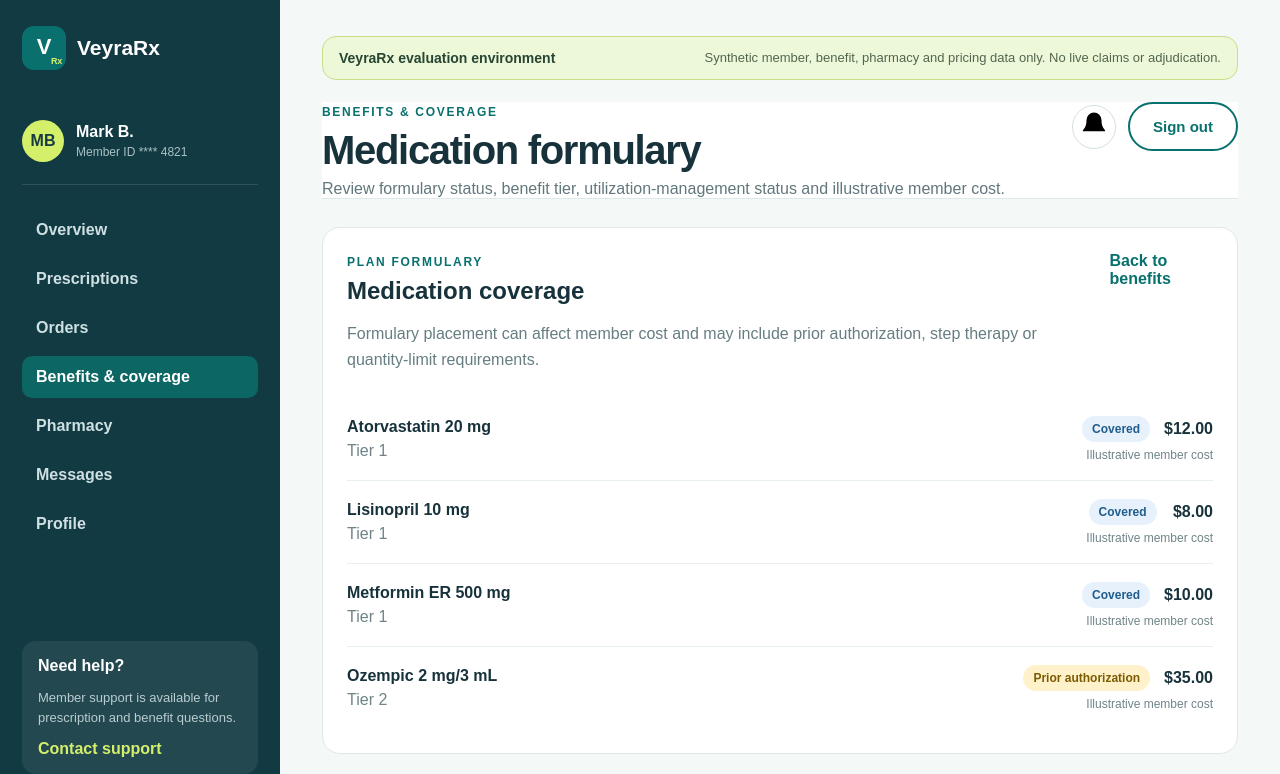
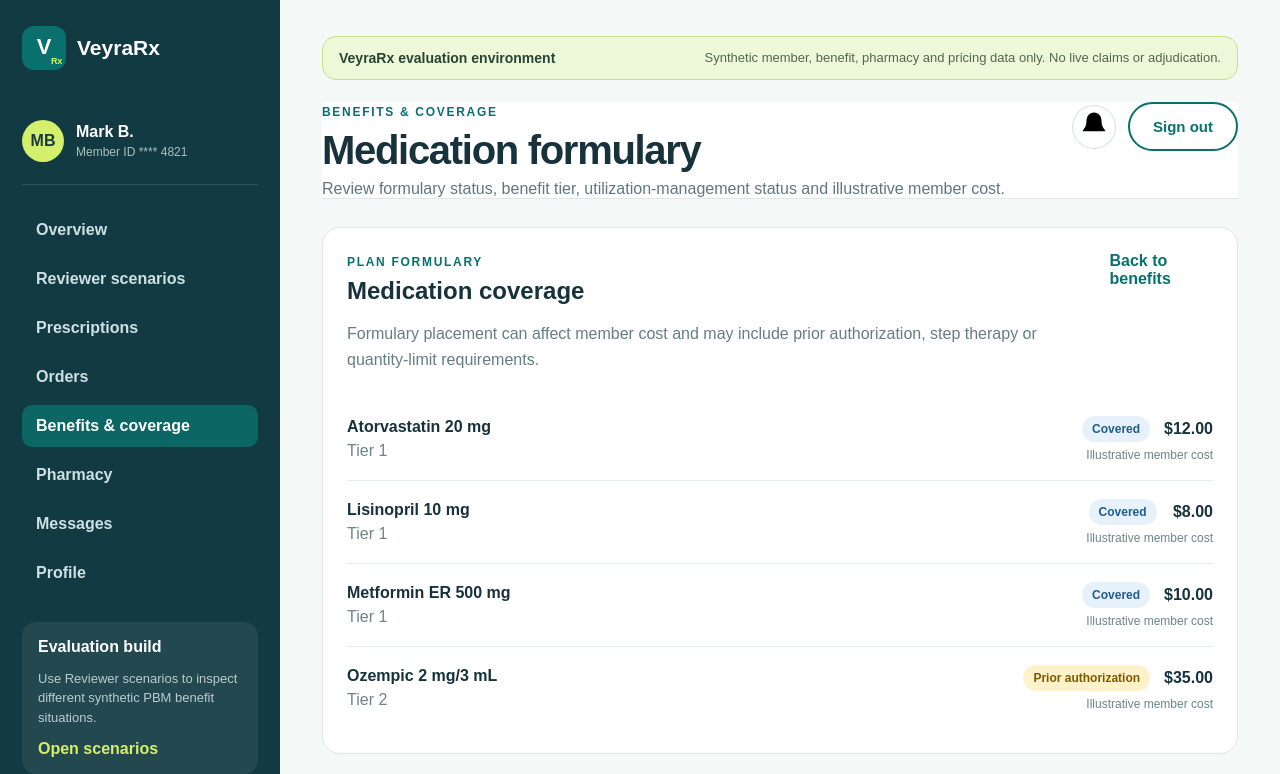
Before and after one commit to mbarsenas/VeyraRx, a Next.js app: page /dashboard/benefits/formulary in a window 1280 px wide. Shown: the top 774 px of the page. Built offline with nearby package versions, Linux system fonts and the light colour scheme; no server answers.

Commit message:
Add reviewer scenarios to member navigation

```diff
--- a/components/member/MemberSidebar.tsx
+++ b/components/member/MemberSidebar.tsx
@@ -6,6 +6,7 @@
 
 const navItems = [
   { href: "/dashboard", label: "Overview", exact: true },
+  { href: "/dashboard/reviewer-scenarios", label: "Reviewer scenarios" },
   { href: "/dashboard/prescriptions", label: "Prescriptions" },
   { href: "/dashboard/orders", label: "Orders" },
   { href: "/dashboard/benefits", label: "Benefits & coverage" },
@@ -42,9 +43,9 @@
       </nav>
 
       <div className="memberHelp">
-        <strong>Need help?</strong>
-        <p>Member support is available for prescription and benefit questions.</p>
-        <Link href="/contact">Contact support</Link>
+        <strong>Evaluation build</strong>
+        <p>Use Reviewer scenarios to inspect different synthetic PBM benefit situations.</p>
+        <Link href="/dashboard/reviewer-scenarios">Open scenarios</Link>
       </div>
     </aside>
   );
```
